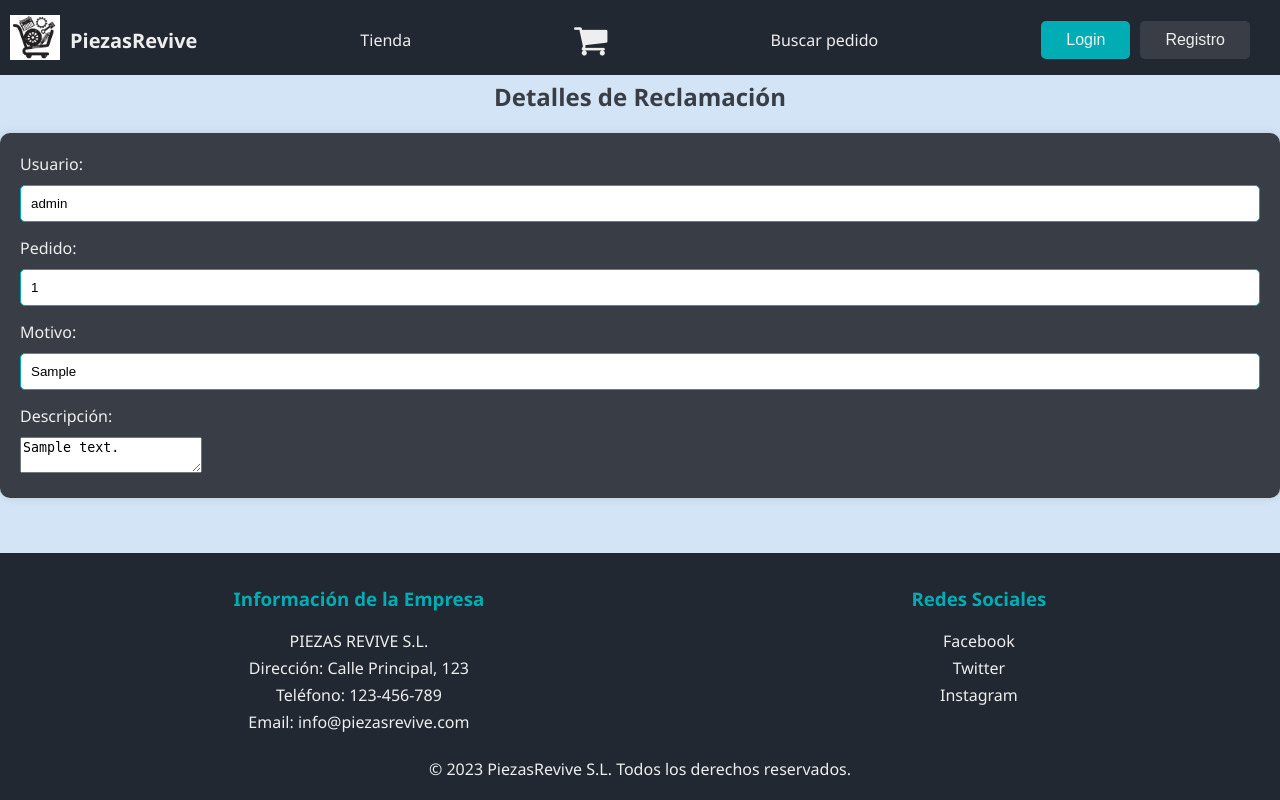
After one commit to diegarlin/piezasRevive, a Django app: page /detalle_reclamacion/1/ in a window 1280 px wide. The commit adds this page. Run offline with Django 4.2, Linux system fonts and the light colour scheme; data comes from the database, SQL or seed files in the repository; tables that the repository leaves empty hold one stand-in row (values such as "Sample post"); some libraries are stand-ins or nearby versions.

Commit message:
reclamaciones hechas Faltaria poner que solo puedan reclamar los propios usuarios que han hecho el pedido

```diff
--- a/pagos/templates/pagar.html
+++ b/pagos/templates/pagar.html
@@ -11,6 +11,7 @@
 <body>
 	<div class="container">
 		<h1>Para pasar al pago haga clic en Pagar</h1>
+		{% comment %} Visa (débito)	4000056655665556	3 dígitos aleatorios	Cualquier fecha futura  {% endcomment %}
 		<button type="button" class="btn btn-lg btn-primary"
 			id="checkout-button">Pagar</button>
 	</div>
--- a/pedido/templates/pedidos.html
+++ b/pedido/templates/pedidos.html
@@ -70,6 +70,7 @@
             <div>
                 <p>Estado: <b>{% if pedido.estado_pedido == 'en_espera' %}en espera{% else %}{{pedido.estado_pedido}}{% endif %}</b></p>
                 <p>Forma de entrega: <b>{{ pedido.forma_entrega }}</b></p>
+                <p><a style="color:#222831;"href="/reclamaciones/{{pedido.id}}">Poner una reclamacion</a></p>
             </div>
         </div>
         {% endfor %}
--- a/pedido/templates/show.html
+++ b/pedido/templates/show.html
@@ -69,6 +69,7 @@
             <div>
                 <p>Estado: <b>{% if pedido.estado_pedido == 'en_espera' %}en espera{% else %}{{pedido.estado_pedido}}{% endif %}</b></p>
                 <p>Forma de entrega: <b>{{ pedido.forma_entrega }}</b></p>
+                <p><a style="color:#222831;"href="/reclamaciones/{{pedido_id}}">Poner una reclamacion</a></p>
             </div>
         </div>
       </div>
--- a/pedido/views.py
+++ b/pedido/views.py
@@ -65,7 +65,7 @@ def mostrar_pedido(request):
     itemspedido = ItemPedido.objects.filter(pedido=pedido.pk)
     total = sum([linea.producto.precio * linea.cantidad for linea in itemspedido])
     total += pedido.gastos_envio
-    context = {"lineas_pedido": itemspedido, "pedido":pedido, "total":total, "index":0}
+    context = {"lineas_pedido": itemspedido, "pedido":pedido, "total":total, "index":0, "pedido_id": request.session['old_pedido_id']}
     return render(request, 'show.html', context)
 
 def mostrar_pedidos_usuario(request):
--- a/proyectoPGPI/urls.py
+++ b/proyectoPGPI/urls.py
@@ -24,4 +24,5 @@ urlpatterns = [
     path('', include("carrito.urls")),
     path('', include("pedido.urls")),
     path('', include("pagos.urls")),
+    path('', include("reclamaciones.urls")),
 ]
--- a/reclamaciones/models.py
+++ b/reclamaciones/models.py
@@ -3,8 +3,10 @@
 from django.db import models
 from piezasRevive.models import PerfilUsuario
 from pedido.models import Pedido
+from django.contrib.auth.models import User
 
 class Reclamacion(models.Model):
-    usuario = models.ForeignKey(PerfilUsuario, on_delete=models.CASCADE)
+    usuario = models.ForeignKey(User, on_delete=models.CASCADE, blank=True, null=True)
     pedido = models.ForeignKey(Pedido, on_delete=models.CASCADE)
-    motivo = models.TextField()
+    motivo = models.CharField(max_length=200)
+    descripcion = models.TextField(default=" ")
--- /dev/null
+++ b/reclamaciones/templates/detalle_reclamacion.html
@@ -0,0 +1,31 @@
+{% extends 'piezasRevive/base.html' %}
+
+{% block title %}Detalles de Reclamación{% endblock %}
+
+{% block content %}
+  <div class="container mt-5">
+    <h2 class="mb-4">Detalles de Reclamación</h2>
+
+    <form class="needs-validation" novalidate>
+      <div class="mb-3">
+        <label class="form-label">Usuario:</label>
+        <input type="text" class="form-control" value="{{ reclamacion.usuario.username }}" readonly>
+      </div>
+      <div class="mb-3">
+        <label class="form-label">Pedido:</label>
+        <input type="text" class="form-control" value="{{ reclamacion.pedido.id }}" readonly>
+      </div>
+      <div class="mb-3">
+        <label class="form-label">Motivo:</label>
+        <input type="text" class="form-control" value="{{ reclamacion.motivo }}" readonly>
+      </div>
+      <div class="mb-3">
+        <label class="form-label">Descripción:</label>
+        <textarea class="form-control" readonly>{{ reclamacion.descripcion }}</textarea>
+      </div>
+
+      <!-- Agrega más campos según sea necesario -->
+
+    </form>
+  </div>
+{% endblock %}
--- /dev/null
+++ b/reclamaciones/urls.py
@@ -0,0 +1,11 @@
+from django.urls import path
+from . import views
+
+
+app_name="reclamaciones"
+
+urlpatterns = [
+    path('detalle_reclamacion/<int:reclamacion_id>/', views.detalle_reclamacion, name='detalle_reclamacion'),
+    path("reclamaciones/<int:pedido_id>/", views.crear_reclamacion, name='crear_reclamacion'),
+
+]
--- a/reclamaciones/views.py
+++ b/reclamaciones/views.py
@@ -1,3 +1,38 @@
-from django.shortcuts import render
+from django.shortcuts import render, get_object_or_404, redirect
+from .models import Reclamacion
+from .forms import ReclamacionForm
+from pedido.models import Pedido  # Add this line to import the Pedido model
+from django.contrib.auth.models import User
 
-# Create your views here.
+# ... (other imports)
+
+def crear_reclamacion(request, pedido_id):
+    # Obtener el pedido asociado al ID
+    pedido = get_object_or_404(Pedido, id=pedido_id)
+
+    if request.method == 'POST':
+        # Si se envía un formulario, procesar los datos
+        form = ReclamacionForm(request.POST)
+        if form.is_valid():
+            if pedido.usuario is None:
+                # Si el usuario del pedido es None, usar el usuario admin
+                usuario = User.objects.get(username='admin')
+            else:
+                # Si hay un usuario en el pedido, usar ese usuario
+                usuario = pedido.usuario
+
+            reclamacion = form.save(commit=False)
+            reclamacion.usuario = usuario
+            reclamacion.pedido = pedido
+            reclamacion.save()
+            return redirect('reclamaciones:detalle_reclamacion', reclamacion.id)
+    else:
+        # Si es una solicitud GET, mostrar el formulario vacío
+        form = ReclamacionForm()
+
+    return render(request, 'crear_reclamacion.html', {'form': form, 'pedido': pedido})
+
+
+def detalle_reclamacion(request, reclamacion_id):
+    reclamacion = get_object_or_404(Reclamacion, id=reclamacion_id)
+    return render(request, 'detalle_reclamacion.html', {'reclamacion': reclamacion})
--- a/requirements.txt
+++ b/requirements.txt
@@ -1,3 +1,4 @@
 Pillow==10.1.0
 django-mathfilters
 stripe
+django-anymail
```
Also changed, not shown: proyectoPGPI/settings.py (+5 -4 lines), reclamaciones/forms.py (added, +7 -0 lines), reclamaciones/templates/crear_reclamacion.html (added, +10 -0 lines), reclamaciones/migrations/0002_reclamacion_descripcion_alter_reclamacion_motivo_and_more.py (added).
